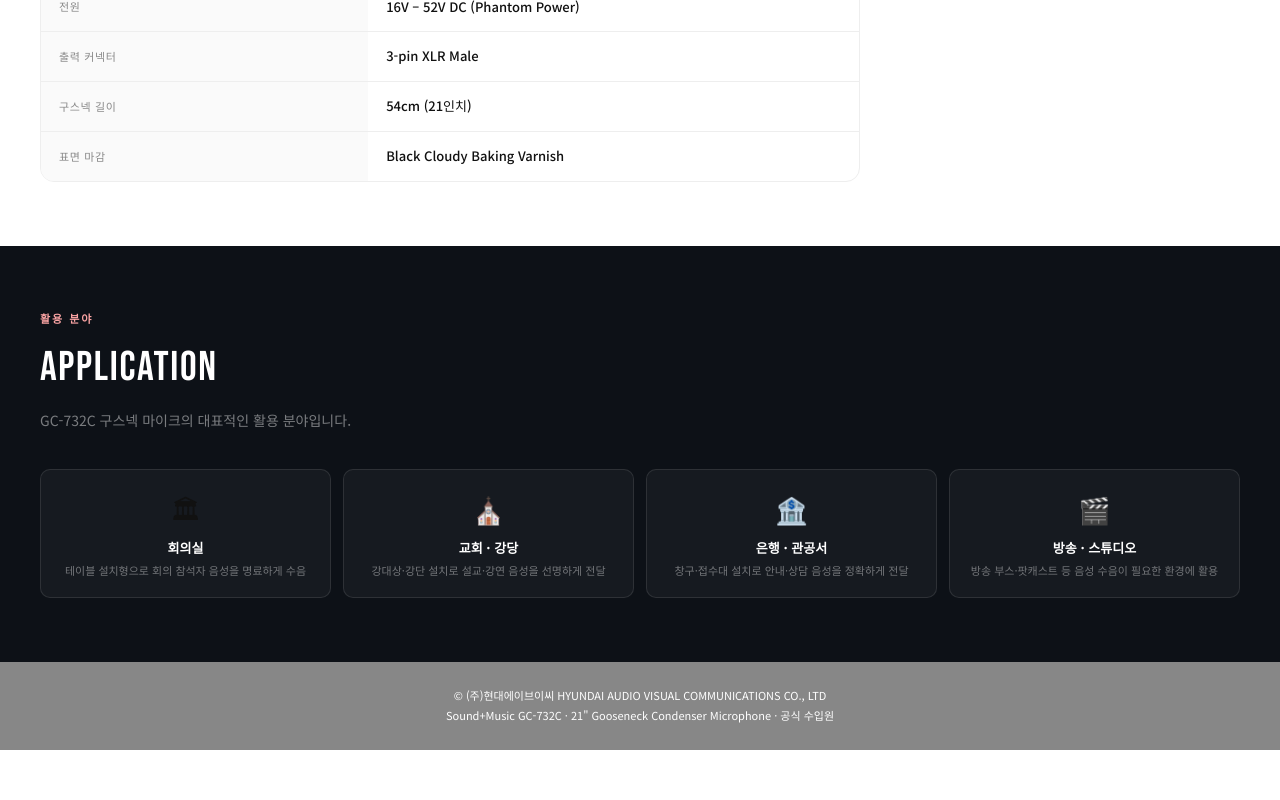
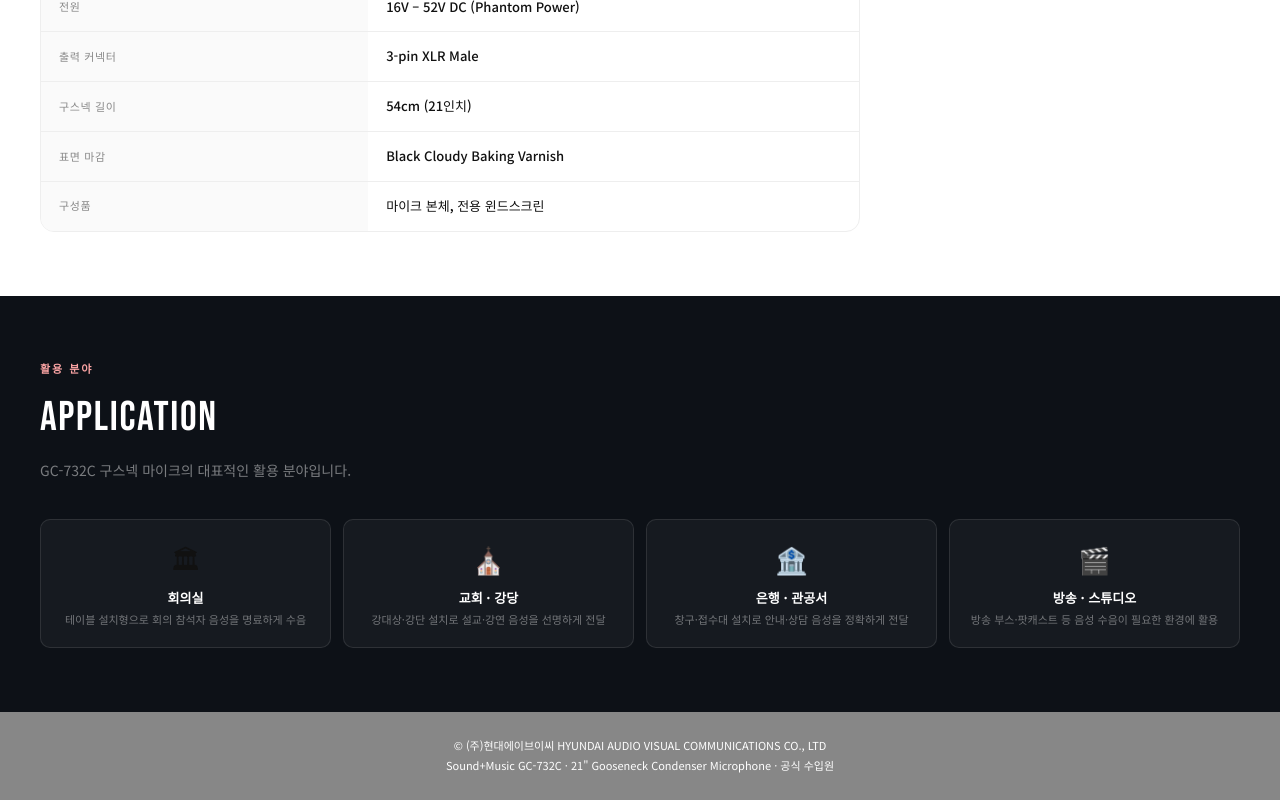
Before and after one commit to kkim1213-afk/hdavc-products, a plain HTML site: page gc-732c.html in a window 1280 px wide. Shown: the part 2671-3471 px from the top of the page. Before the commit the page ends 3421 px from the top, so only its background shows below. Drawn offline with Linux system fonts and the light colour scheme.

Commit message:
Update gc-732c.html

```diff
--- a/gc-732c.html
+++ b/gc-732c.html
@@ -206,6 +206,7 @@ footer{background:#111;color:#fff;padding:24px;font-size:11px;opacity:.5;text-al
           <tr><th>출력 커넥터</th><td>3-pin XLR Male</td></tr>
           <tr><th>구스넥 길이</th><td>54cm (21인치)</td></tr>
           <tr><th>표면 마감</th><td>Black Cloudy Baking Varnish</td></tr>
+          <tr><th>구성품</th><td>마이크 본체, 전용 윈드스크린</td></tr>
         </tbody>
       </table>
     </div>
```
